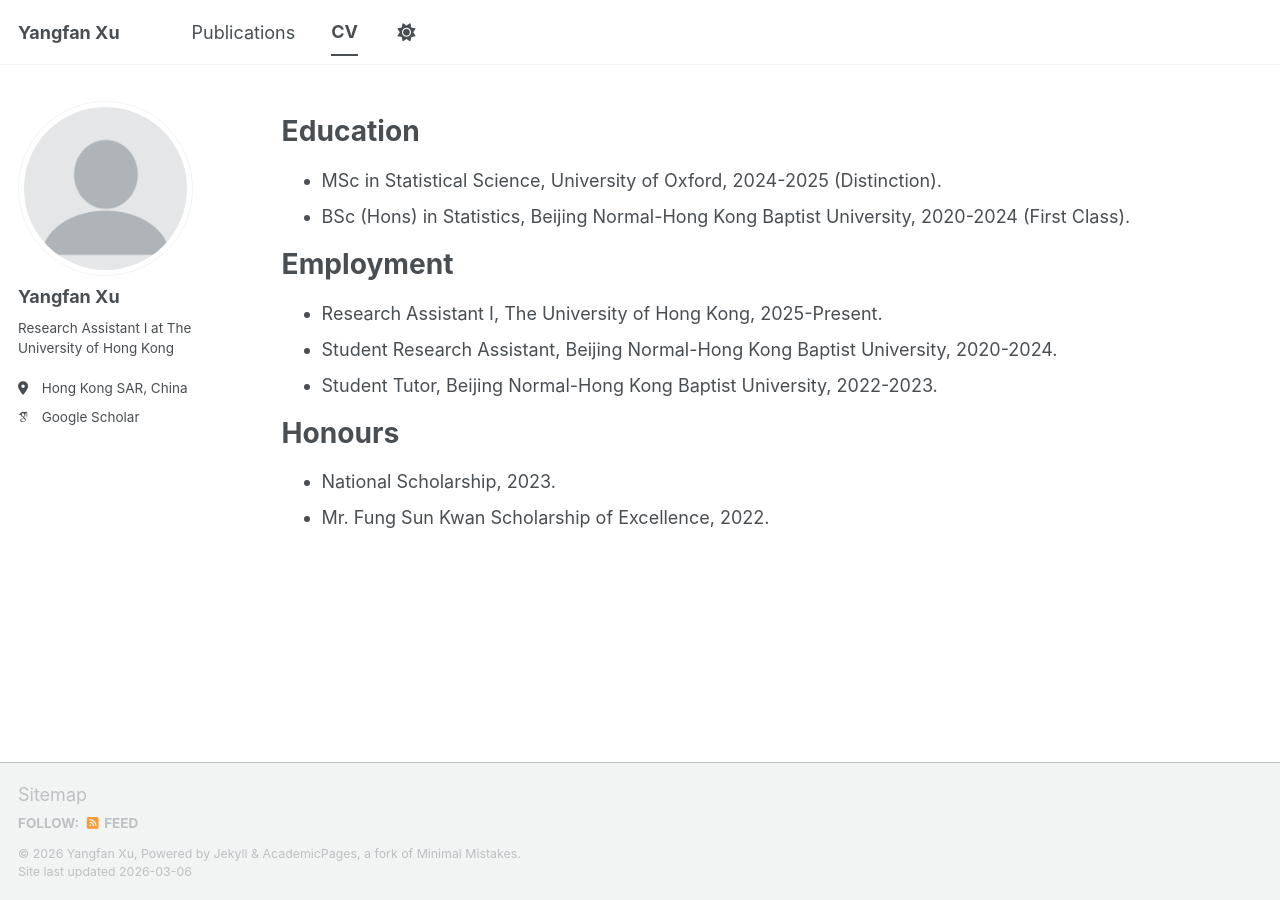
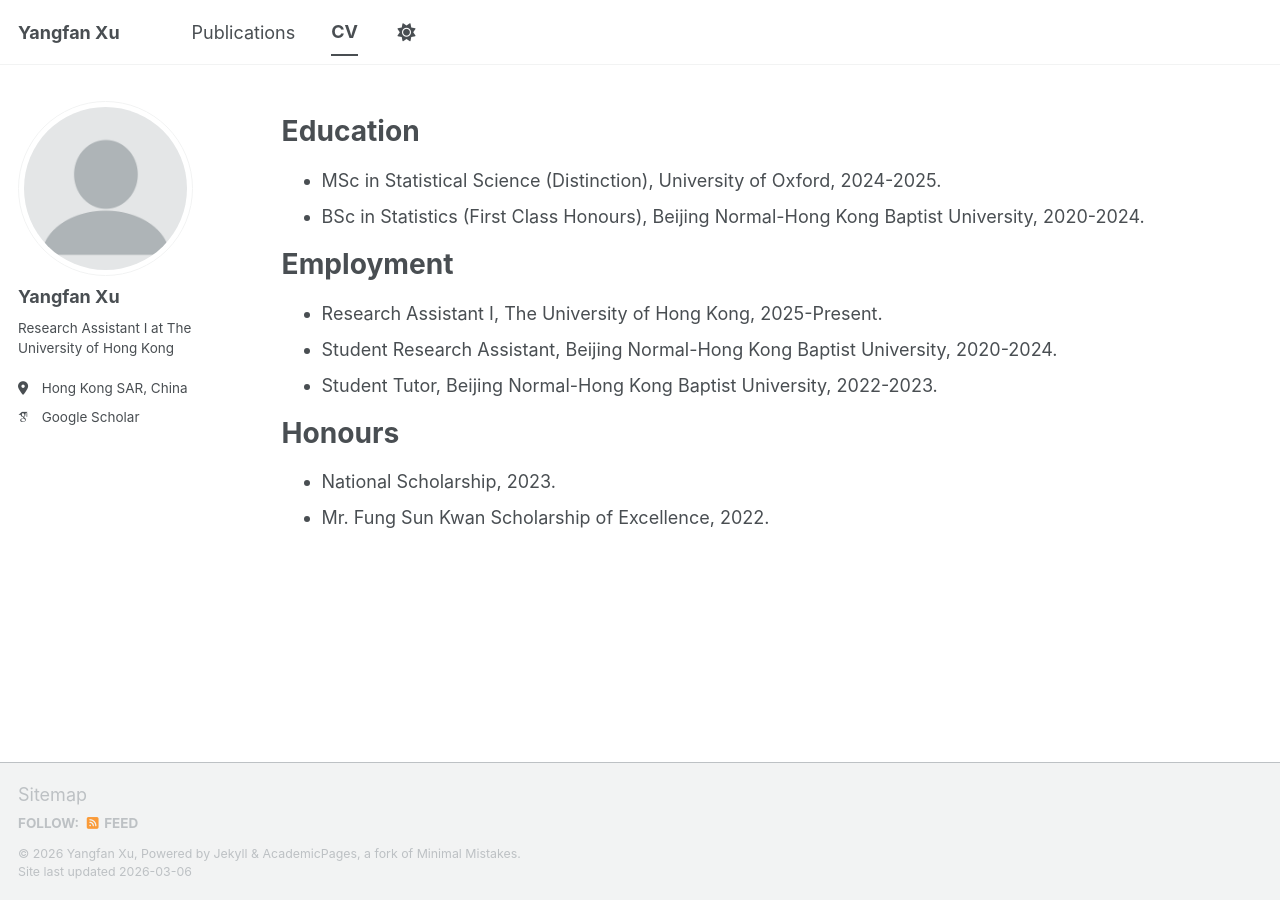
Before and after one commit to ethanxu02/ethanxu02.github.io, a Jekyll site: the page built from _pages/cv.md, in a window 1280 px wide. Built offline with Jekyll 4.4.1, drawn with Linux system fonts in a browser that asks for light colours; some web fonts are replaced; a script bundle is joined from its source files by our own code; library files that are not in the unit come from our copies.

Commit message:
Update cv.md

```diff
--- a/_pages/cv.md
+++ b/_pages/cv.md
@@ -11,8 +11,8 @@ redirect_from:
 
 Education
 ======
-* MSc in Statistical Science, University of Oxford, 2024-2025 (Distinction).
-* BSc (Hons) in Statistics, Beijing Normal-Hong Kong Baptist University, 2020-2024 (First Class).
+* MSc in Statistical Science (Distinction), University of Oxford, 2024-2025.
+* BSc in Statistics (First Class Honours), Beijing Normal-Hong Kong Baptist University, 2020-2024.
 
 Employment
 ======
```
